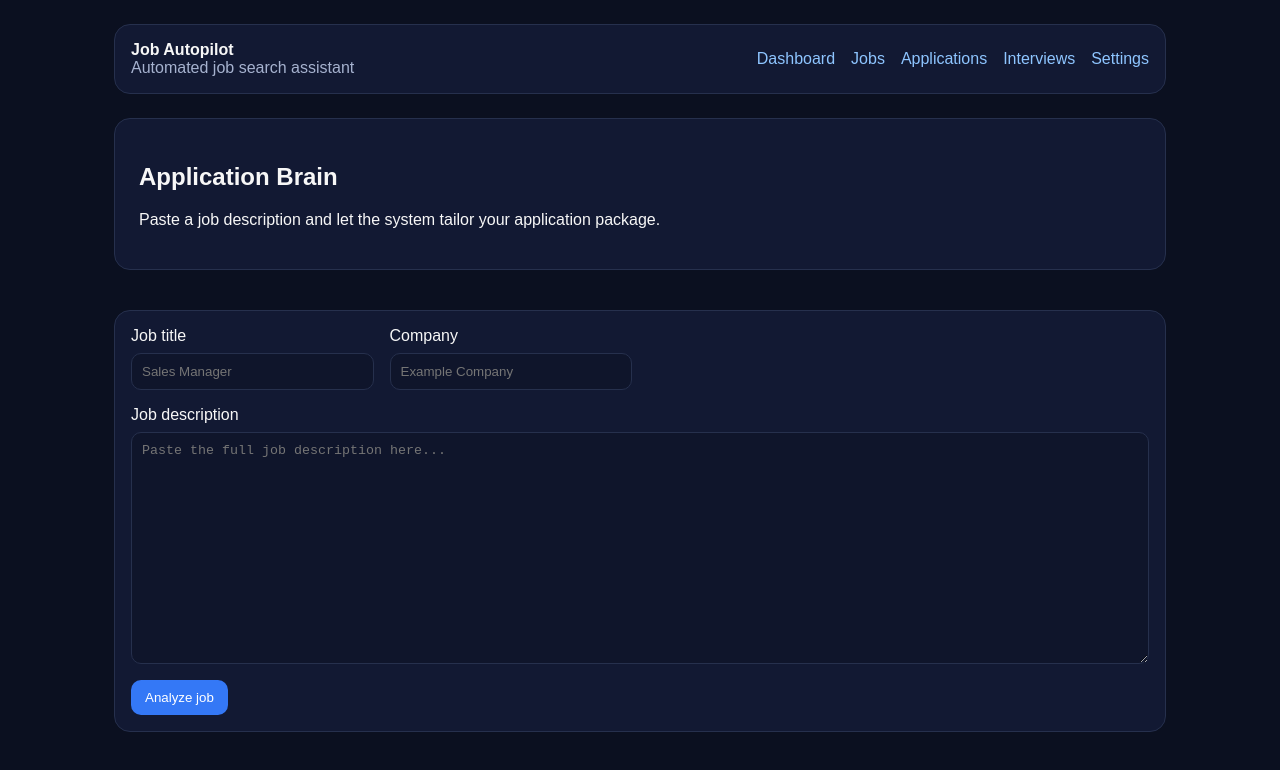
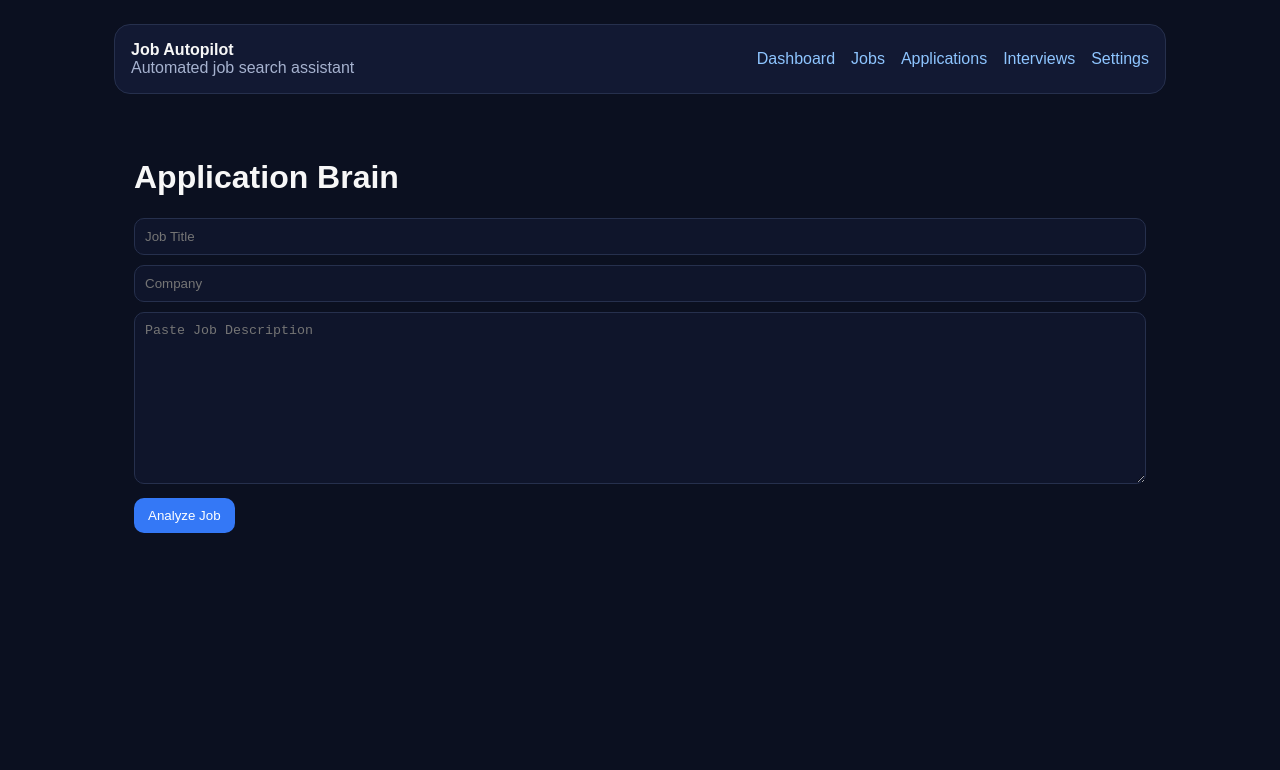
Before and after one commit to bonjee9331-cloud/job-autopilot, a Next.js app: page /brain in a window 1280 px wide. Shown: the top 770 px of the page. Built offline with nearby package versions, Linux system fonts and the light colour scheme.

Commit message:
Refactor job analysis logic and UI elements

```diff
--- a/app/brain/page.js
+++ b/app/brain/page.js
@@ -6,139 +6,84 @@ export default function BrainPage() {
   const [jobTitle, setJobTitle] = useState('');
   const [company, setCompany] = useState('');
   const [jobDescription, setJobDescription] = useState('');
+  const [result, setResult] = useState(null);
+  const [error, setError] = useState(null);
   const [loading, setLoading] = useState(false);
-  const [result, setResult] = useState(null);
-  const [error, setError] = useState('');
 
-  async function handleAnalyze(event) {
-    event.preventDefault();
+  const analyzeJob = async () => {
     setLoading(true);
-    setError('');
+    setError(null);
     setResult(null);
 
     try {
-      const response = await fetch('/api/brain/analyze', {
+      const res = await fetch('/api/brain/analyze', {
         method: 'POST',
         headers: { 'Content-Type': 'application/json' },
         body: JSON.stringify({ jobTitle, company, jobDescription })
       });
 
-      const data = await response.json();
+      const text = await res.text();
 
-      if (!response.ok || !data.ok) {
-        throw new Error(data.error || 'Analysis failed');
+      let data;
+      try {
+        data = JSON.parse(text);
+      } catch {
+        throw new Error('Server returned non-JSON response:\n' + text.slice(0, 300));
       }
 
-      setResult(data.modelOutput);
-    } catch (err) {
-      setError(err.message || 'Something went wrong');
-    } finally {
-      setLoading(false);
-    }
+      if (!res.ok) {
+        throw new Error(data.error || 'Unknown error');
       }
 
+      setResult(data);
+    } catch (err) {
+      setError(err.message);
+    }
+
+    setLoading(false);
+  };
+
   return (
-    <main className="stack">
-      <section className="hero">
+    <div style={{ padding: 20 }}>
       <h1>Application Brain</h1>
-        <p>Paste a job description and let the system tailor your application package.</p>
-      </section>
 
-      <section className="card">
-        <form onSubmit={handleAnalyze} className="form-grid">
-          <label>
-            Job title
       <input
+        placeholder="Job Title"
         value={jobTitle}
         onChange={(e) => setJobTitle(e.target.value)}
-              placeholder="Sales Manager"
-              required
+        style={{ width: '100%', marginBottom: 10 }}
       />
-          </label>
 
-          <label>
-            Company
       <input
+        placeholder="Company"
         value={company}
         onChange={(e) => setCompany(e.target.value)}
-              placeholder="Example Company"
-              required
+        style={{ width: '100%', marginBottom: 10 }}
       />
-          </label>
 
-          <label style={{ gridColumn: '1 / -1' }}>
-            Job description
       <textarea
-              rows="14"
+        placeholder="Paste Job Description"
         value={jobDescription}
         onChange={(e) => setJobDescription(e.target.value)}
-              placeholder="Paste the full job description here..."
-              required
+        rows={10}
+        style={{ width: '100%', marginBottom: 10 }}
       />
-          </label>
 
-          <div style={{ gridColumn: '1 / -1' }}>
-            <button type="submit" disabled={loading}>
-              {loading ? 'Analyzing...' : 'Analyze job'}
+      <button onClick={analyzeJob} disabled={loading}>
+        {loading ? 'Analyzing...' : 'Analyze Job'}
       </button>
+
+      {error && (
+        <pre style={{ color: 'red', marginTop: 20 }}>
+          {error}
+        </pre>
+      )}
+
+      {result && (
+        <pre style={{ marginTop: 20 }}>
+          {JSON.stringify(result, null, 2)}
+        </pre>
+      )}
     </div>
-        </form>
-      </section>
-
-      {error ? (
-        <section className="card">
-          <h2>Error</h2>
-          <p>{error}</p>
-        </section>
-      ) : null}
-
-      {result ? (
-        <>
-          <section className="grid">
-            <div className="card">
-              <h2>Fit score</h2>
-              <p>{result.fitScore}/100</p>
-            </div>
-
-            <div className="card">
-              <h2>Keywords</h2>
-              <ul>
-                {result.keywords?.map((item, index) => (
-                  <li key={index}>{item}</li>
-                ))}
-              </ul>
-            </div>
-
-            <div className="card">
-              <h2>Strengths</h2>
-              <ul>
-                {result.strengths?.map((item, index) => (
-                  <li key={index}>{item}</li>
-                ))}
-              </ul>
-            </div>
-
-            <div className="card">
-              <h2>Gaps</h2>
-              <ul>
-                {result.gaps?.map((item, index) => (
-                  <li key={index}>{item}</li>
-                ))}
-              </ul>
-            </div>
-          </section>
-
-          <section className="card">
-            <h2>Tailored CV Summary</h2>
-            <p style={{ whiteSpace: 'pre-wrap' }}>{result.tailoredSummary}</p>
-          </section>
-
-          <section className="card">
-            <h2>Cover Letter</h2>
-            <p style={{ whiteSpace: 'pre-wrap' }}>{result.coverLetter}</p>
-          </section>
-        </>
-      ) : null}
-    </main>
   );
 }
```
Lines whose indentation alone changed are shown as unchanged.
